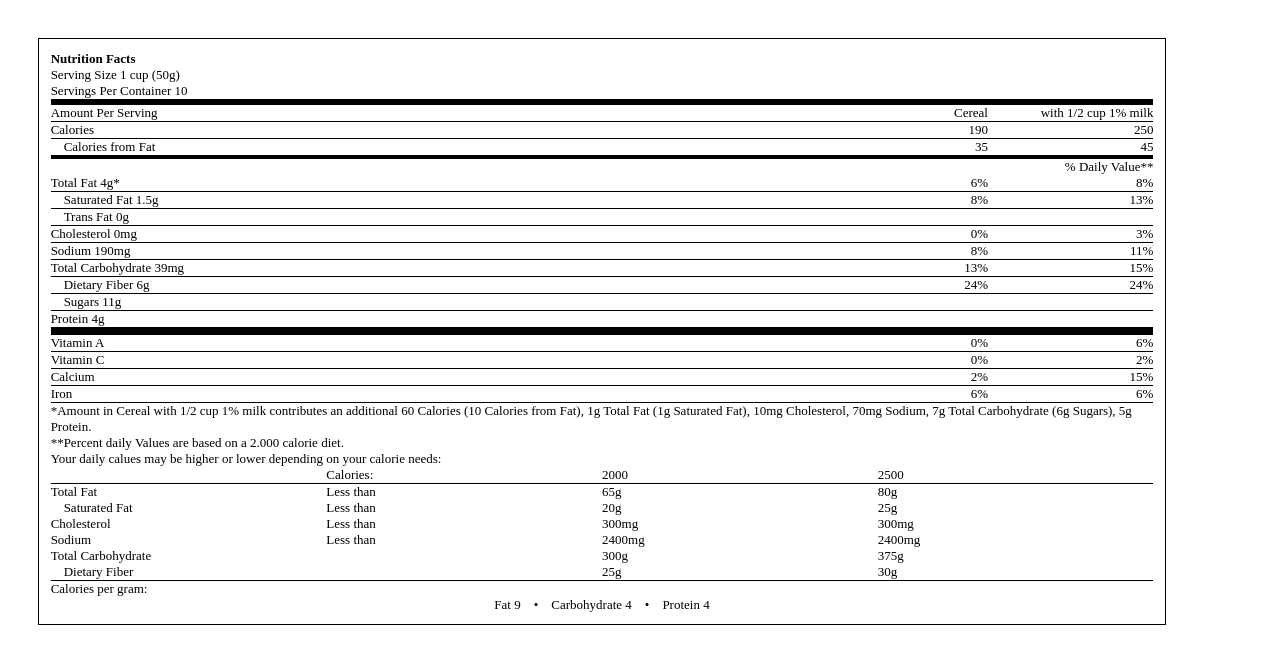
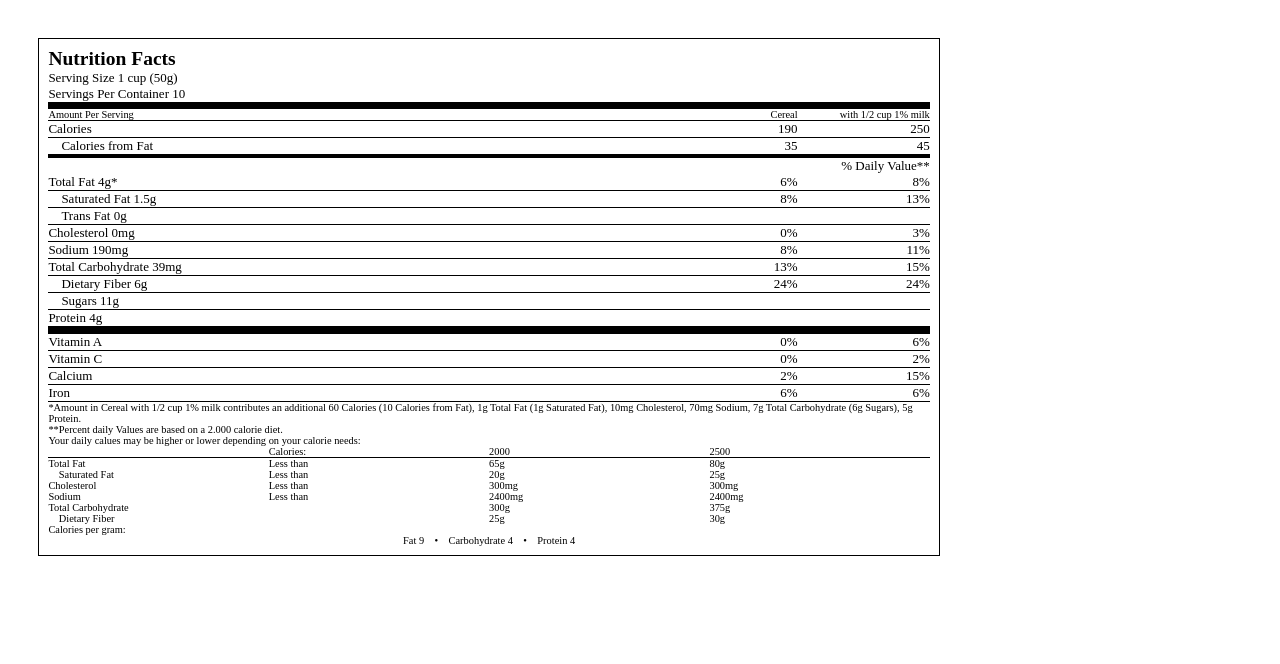
Before and after one commit to ManuelWid/FE16-CSS-DAY3-Manuel-Hasan, a plain HTML site: page Manuel/index.html in a window 1280 px wide. Drawn offline with Linux system fonts and the light colour scheme.

Commit message:
fixed font size

```diff
--- a/Manuel/index.css
+++ b/Manuel/index.css
@@ -1,7 +1,6 @@
 * {
     margin: 0;
     box-sizing: border-box;
-    font-size: small;
 }
 
 /* html, body {
@@ -20,6 +19,7 @@
     padding: 1%;
     flex-direction: column;
     overflow: hidden;
+    font-size: small;
 }
 
 .line {
@@ -103,3 +103,7 @@
     justify-content: center;
     gap: 1em;
 }
+
+.smallertext {
+    font-size: .8em;
+}
--- a/Manuel/index.html
+++ b/Manuel/index.html
@@ -16,7 +16,7 @@
                 <p>Servings Per Container 10</p>
             </div>
             <div class="line-large"></div>
-            <div class="line">
+            <div class="line smallertext">
                 <p>Amount Per Serving</p>
                 <p>Cereal</p>
                 <p>with 1/2 cup 1% milk</p>
@@ -101,7 +101,8 @@
                 <p>6%</p>
                 <p>6%</p>
             </div>
-            <div class="bottom">
+            <div class="smallertext">
+                <div class="bottomtext">
                     <p>*Amount in Cereal with 1/2 cup 1% milk contributes an additional 60 Calories (10 Calories from Fat), 1g Total Fat (1g Saturated Fat), 10mg Cholesterol, 70mg Sodium, 7g Total Carbohydrate (6g Sugars), 5g Protein.</p>
                     <p>**Percent daily Values are based on a 2.000 calorie diet.</p>
                     <p>Your daily calues may be higher or lower depending on your calorie needs:</p>
@@ -158,5 +159,6 @@
                 </div>
             </div>
         </div>
+    </div>
 </body>
 </html>
```
Lines whose indentation alone changed are shown as unchanged.
